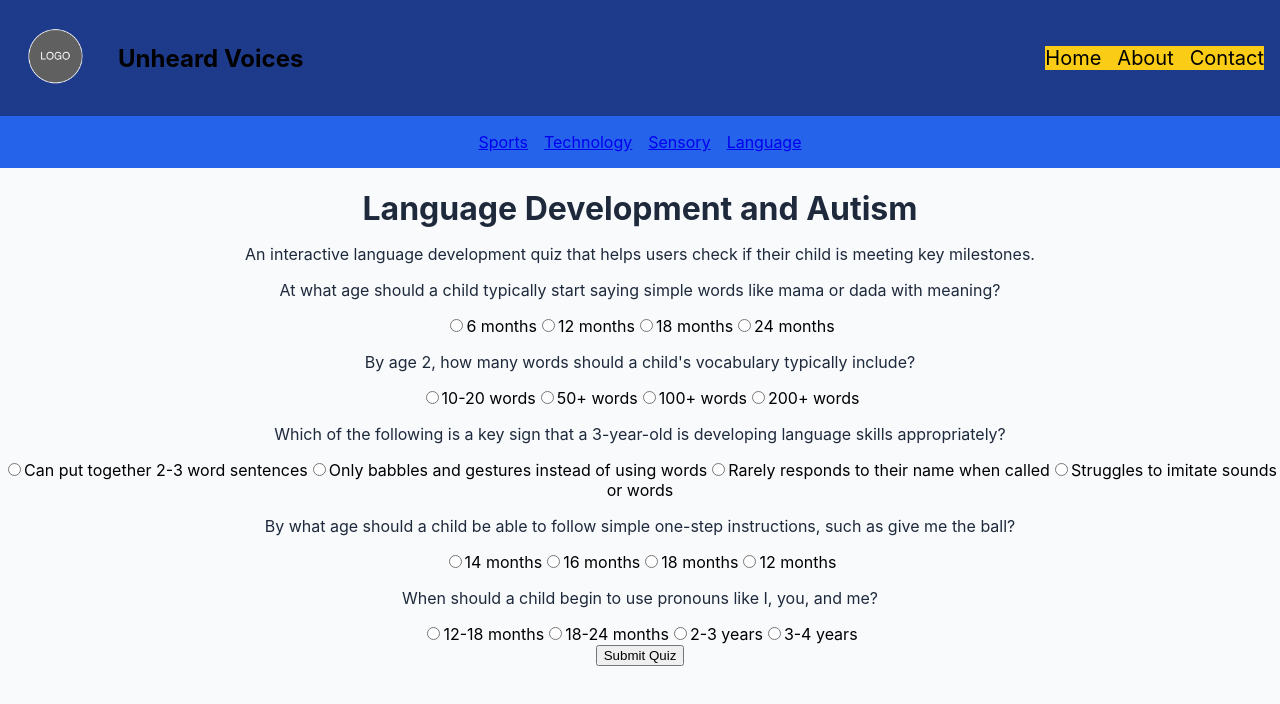
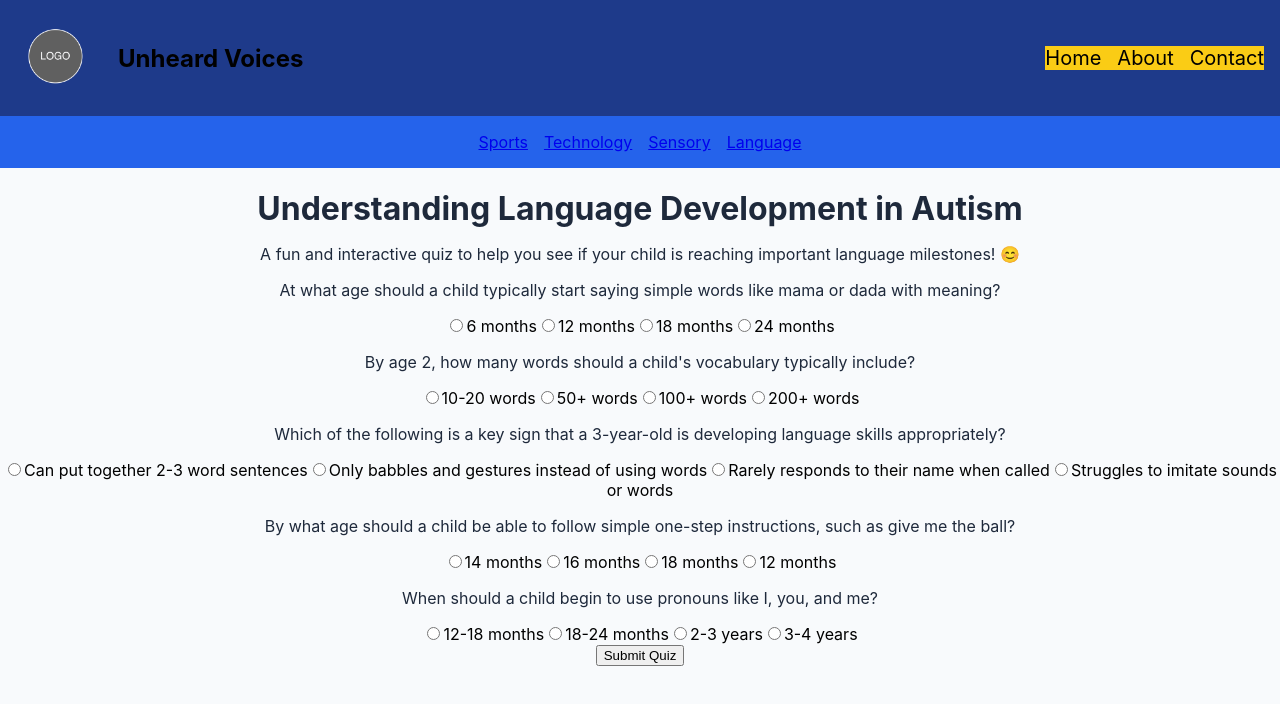
Before and after one commit to Alycats/Unheard_Voice_TeamProject, a React (Create React App) app in the folder unheard-voices/: page /language in a window 1280 px wide. Shown: the top 704 px of the page. Built offline with nearby package versions, Linux system fonts and the light colour scheme.

Commit message:
few cahnges in html

```diff
--- a/unheard-voices/src/pages/Language.js
+++ b/unheard-voices/src/pages/Language.js
@@ -62,8 +62,8 @@ function Language() {
 
   return (
     <div>
-      <h1>Language Development and Autism</h1>
-      <p>An interactive language development quiz that helps users check if their child is meeting key milestones.</p>
+      <h1>Understanding Language Development in Autism</h1>
+      <p>A fun and interactive quiz to help you see if your child is reaching important language milestones! 😊</p>
 
       {languageQuestions.map((question, index) => (
         <div key={index}>
```
